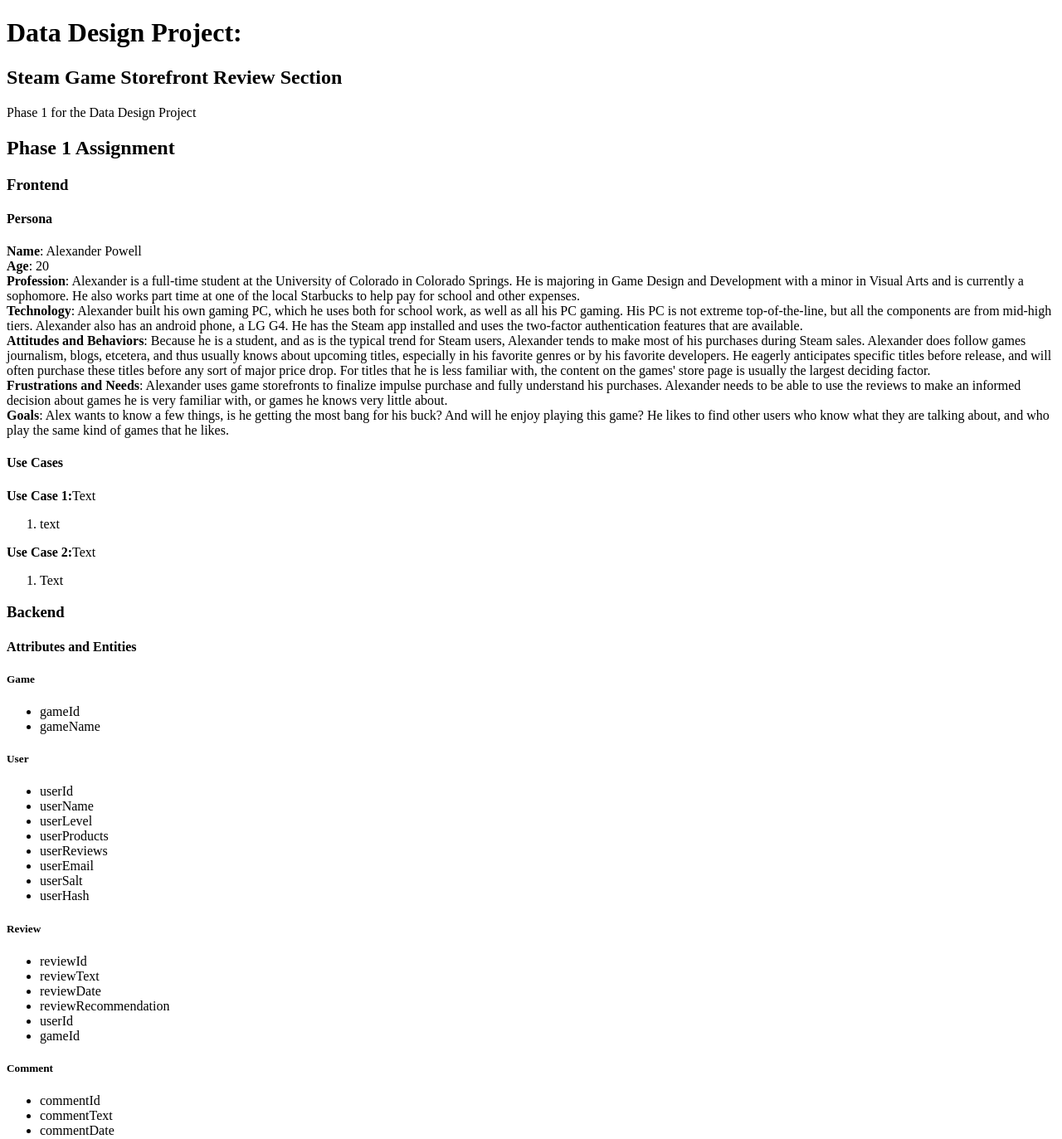
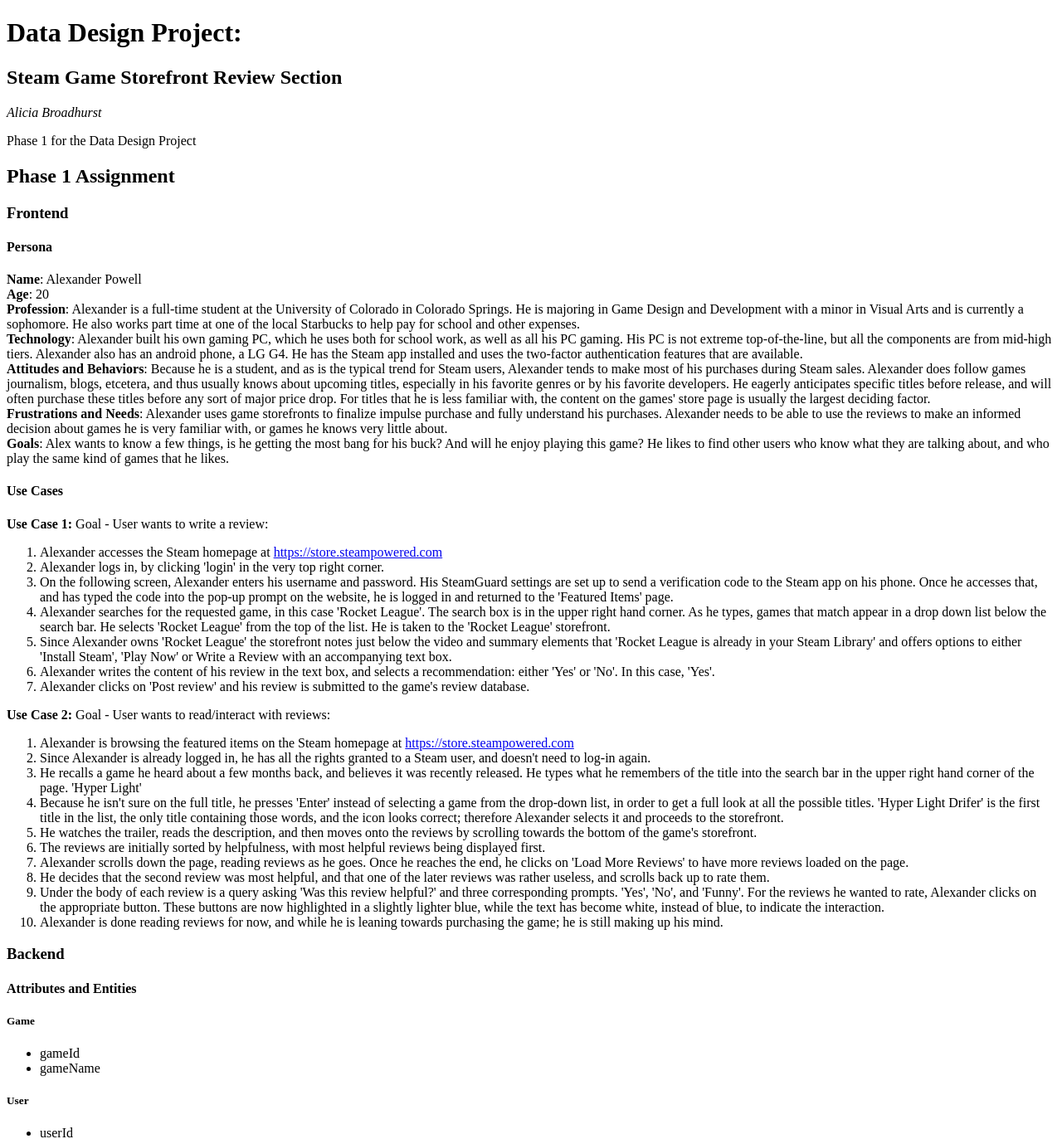
Before and after one commit to aj-broadhurst/dd-steam-review, a PHP site: page / in a window 1280 px wide. Shown: the top 1373 px of the page at 83% size. Run offline with PHP 8.4, Linux system fonts and the light colour scheme.

Commit message:
Added use cases.

```diff
--- a/index.php
+++ b/index.php
@@ -1,5 +1,5 @@
 <!DOCTYPE html>
-<html lang="eng">
+<html lang="en">
 	<head>
 		<meta charset="UTF-8">
 		<title>Data Design Project</title>
@@ -8,6 +8,7 @@
 		<header>
 			<h1>Data Design Project:</h1>
 			<h2> Steam Game Storefront Review Section</h2>
+			<p><i>Alicia Broadhurst</i></p>
 			<p>Phase 1 for the Data Design Project</p>
 		</header>
 		<main>
@@ -22,13 +23,28 @@
 				<b>Frustrations and Needs</b>: Alexander uses game storefronts to finalize impulse purchase and fully understand his purchases.  Alexander needs to be able to use the reviews to make an informed decision about games he is very familiar with, or games he knows very little about.<br>
 				<b>Goals</b>: Alex wants to know a few things, is he getting the most bang for his buck? And will he enjoy playing this game? He likes to find other users who know what they are talking about, and who play the same kind of games that he likes.</p>
 			<h4>Use Cases</h4>
-			<p><b>Use Case 1:</b>Text</p>
+			<p><b>Use Case 1: </b>Goal - User wants to write a review:</p>
 			<ol>
-				<li>text</li>
+				<li>Alexander accesses the Steam homepage at <a href = "https://store.steampowered.com">https://store.steampowered.com</a></li>
+				<li>Alexander logs in, by clicking 'login' in the very top right corner.
+				<li>On the following screen, Alexander enters his username and password.  His SteamGuard settings are set up to send a verification code to the Steam app on his phone. Once he accesses that, and has typed the code into the pop-up prompt on the website, he is logged in and returned to the 'Featured Items' page.</li>
+				<li>Alexander searches for the requested game, in this case 'Rocket League'. The search box is in the upper right hand corner. As he types, games that match appear in a drop down list below the search bar.  He selects 'Rocket League' from the top of the list. He is taken to the 'Rocket League' storefront.</li>
+				<li>Since Alexander owns 'Rocket League' the storefront notes just below the video and summary elements that 'Rocket League is already in your Steam Library' and offers options to either 'Install Steam', 'Play Now' or Write a Review with an accompanying text box.</li>
+				<li>Alexander writes the content of his review in the text box, and selects a recommendation: either 'Yes' or 'No'.  In this case, 'Yes'.</li>
+				<li>Alexander clicks on 'Post review' and his review is submitted to the game's review database.</li>
 			</ol>
-			<p><b>Use Case 2:</b>Text</p>
+			<p><b>Use Case 2: </b>Goal - User wants to read/interact with reviews:</p>
 			<ol>
-				<li>Text</li>
+				<li>Alexander is browsing the featured items on the Steam homepage at <a href = "https://store.steampowered.com">https://store.steampowered.com</a> </li>
+				<li>Since Alexander is already logged in, he has all the rights granted to a Steam user, and doesn't need to log-in again.</li>
+				<li>He recalls a game he heard about a few months back, and believes it was recently released. He types what he remembers of the title into the search bar in the upper right hand corner of the page. 'Hyper Light'</li>
+				<li>Because he isn't sure on the full title, he presses 'Enter' instead of selecting a game from the drop-down list, in order to get a full look at all the possible titles. 'Hyper Light Drifer' is the first title in the list, the only title containing those words, and the icon looks correct; therefore Alexander selects it and proceeds to the storefront.</li>
+				<li>He watches the trailer, reads the description, and then moves onto the reviews by scrolling towards the bottom of the game's storefront.</li>
+				<li>The reviews are initially sorted by helpfulness, with most helpful reviews being displayed first.</li>
+				<li>Alexander scrolls down the page, reading reviews as he goes.  Once he reaches the end, he clicks on 'Load More Reviews' to have more reviews loaded on the page.</li>
+				<li>He decides that the second review was most helpful, and that one of the later reviews was rather useless, and scrolls back up to rate them.</li>
+				<li>Under the body of each review is a query asking 'Was this review helpful?' and three corresponding prompts. 'Yes', 'No', and 'Funny'. For the reviews he wanted to rate, Alexander clicks on the appropriate button. These buttons are now highlighted in a slightly lighter blue, while the text has become white, instead of blue, to indicate the interaction.</li>
+				<li>Alexander is done reading reviews for now, and while he is leaning towards purchasing the game; he is still making up his mind.</li>
 			</ol>
 		<h3>Backend</h3>
 			<h4>Attributes and Entities</h4>
```
